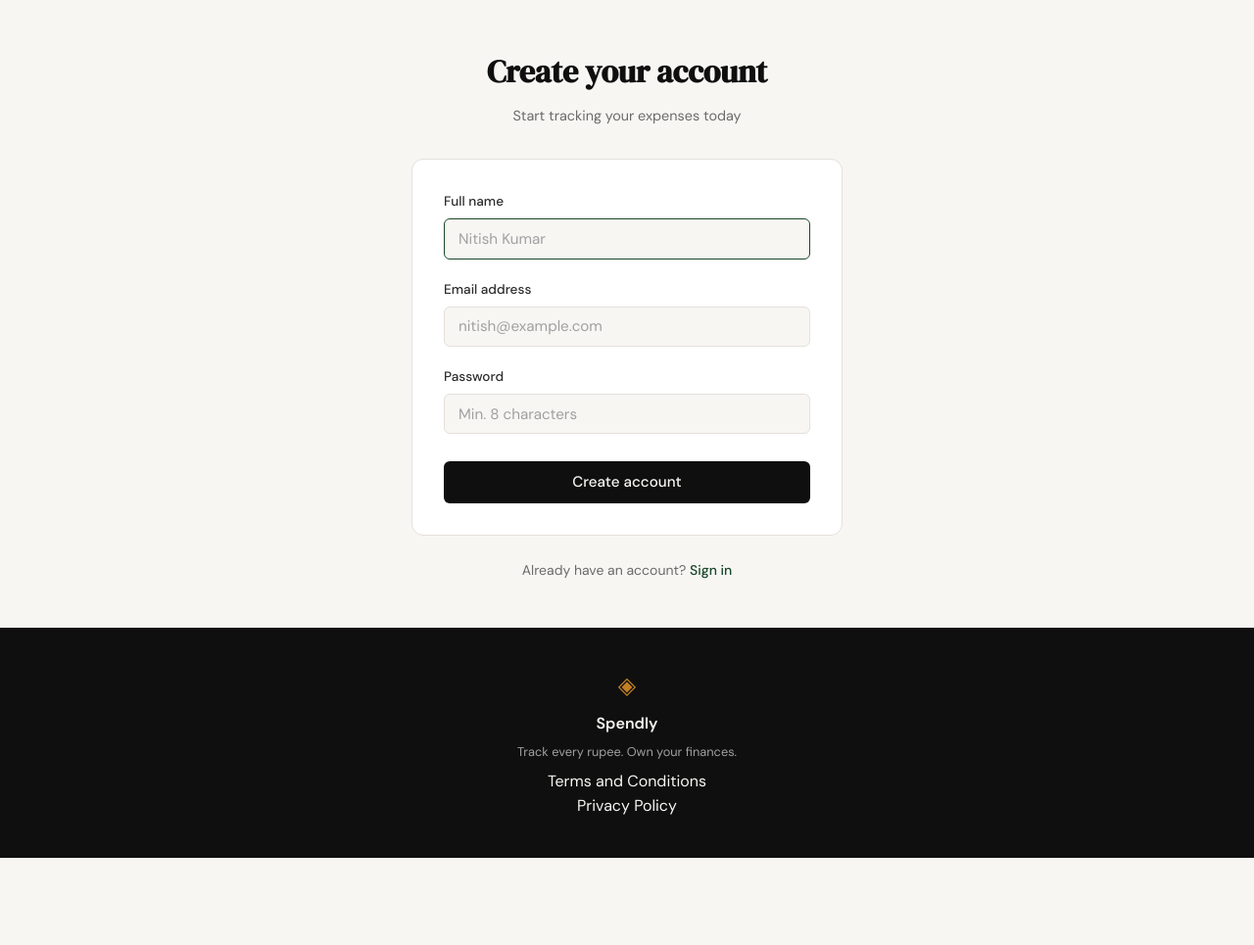
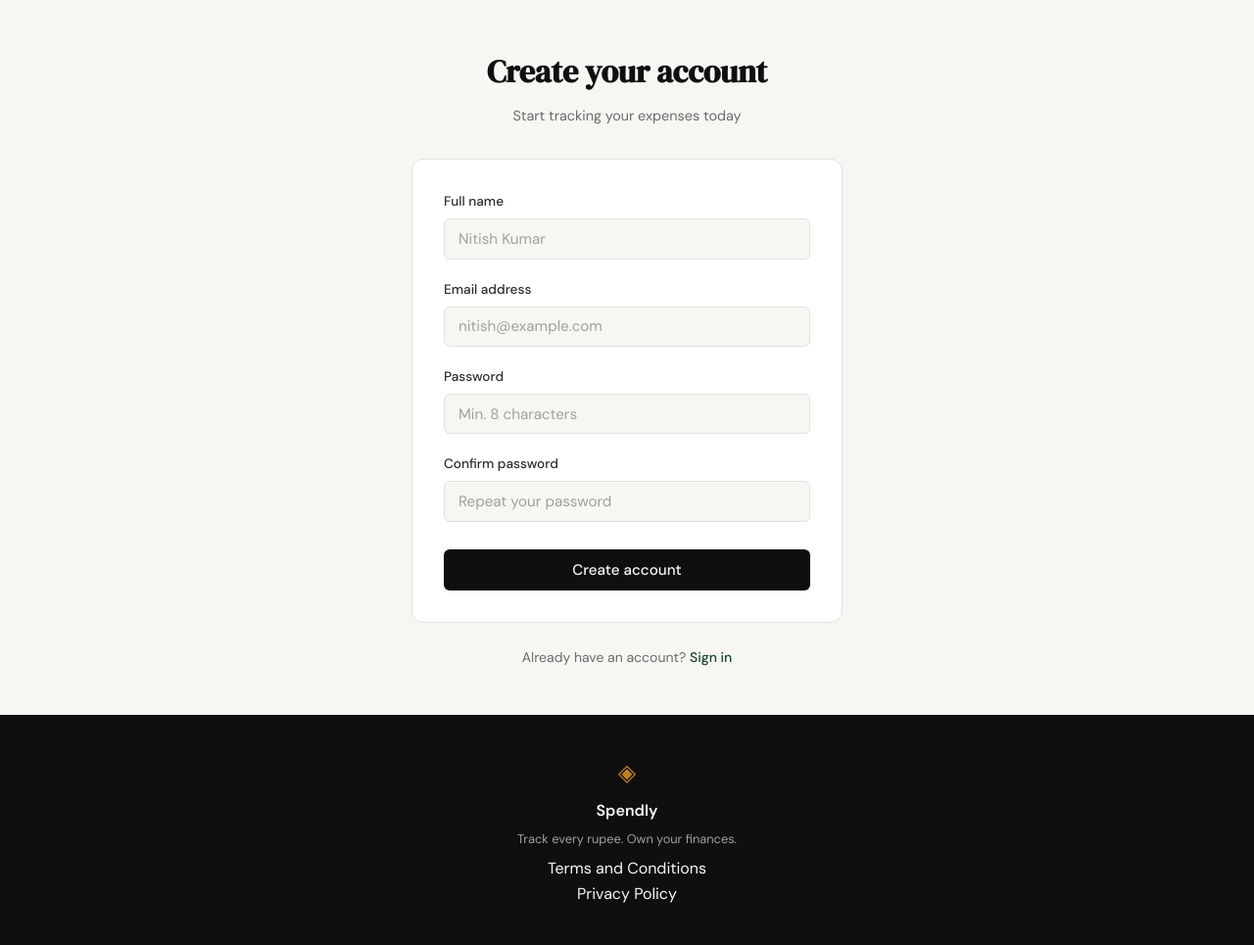
Before and after one commit to ShineAkash/spendly, a Flask app: page /register in a window 1280 px wide. Shown: the part 61-1026 px from the top of the page at 98% size. Before the commit the page ends 937 px from the top, so only its background shows below. Run offline with Flask 3, Linux system fonts and the light colour scheme.

Commit message:
add regestration feature

```diff
--- a/app.py
+++ b/app.py
@@ -1,7 +1,12 @@
-from flask import Flask, render_template
+from flask import Flask, render_template, flash, redirect, url_for, request
+from flask_wtf import FlaskForm
+from wtforms import StringField, PasswordField, SubmitField
+from wtforms.validators import DataRequired, Email, EqualTo, Length, ValidationError
+from werkzeug.security import generate_password_hash
 from database.db import get_db, init_db, seed_db
 
 app = Flask(__name__)
+app.config["SECRET_KEY"] = "dev-secret-key-change-in-production"
 
 
 # ------------------------------------------------------------------ #
@@ -13,9 +18,45 @@ def landing():
     return render_template("landing.html")
 
 
-@app.route("/register")
+@app.route("/register", methods=["GET", "POST"])
 def register():
-    return render_template("register.html")
+    form = RegistrationForm()
+    if form.validate_on_submit():
+        name = form.name.data
+        email = form.email.data
+        password_hash = generate_password_hash(form.password.data)
+
+        db = get_db()
+        try:
+            db.execute(
+                "INSERT INTO users (name, email, password_hash) VALUES (?, ?, ?)",
+                (name, email, password_hash)
+            )
+            db.commit()
+        except Exception:
+            flash("An account with that email already exists.", "error")
+            return render_template("register.html", form=form)
+
+        flash("Account created! Please sign in.", "success")
+        return redirect(url_for("login"))
+
+    return render_template("register.html", form=form)
+
+
+class RegistrationForm(FlaskForm):
+    name = StringField("Full name", validators=[DataRequired(), Length(min=2)])
+    email = StringField("Email address", validators=[DataRequired(), Email()])
+    password = PasswordField("Password", validators=[DataRequired(), Length(min=8)])
+    confirm_password = PasswordField(
+        "Confirm password", validators=[DataRequired(), EqualTo("password")]
+    )
+    submit = SubmitField("Create account")
+
+    def validate_email(self, email):
+        db = get_db()
+        cur = db.execute("SELECT id FROM users WHERE email = ?", (email.data,))
+        if cur.fetchone():
+            raise ValidationError("An account with that email already exists.")
 
 
 @app.route("/login")
--- a/requirements.txt
+++ b/requirements.txt
@@ -1,4 +1,6 @@
 flask==3.1.3
 werkzeug==3.1.6
+flask-wtf==1.2.2
+email-validator==2.2.0
 pytest==8.3.5
 pytest-flask==1.3.0
--- a/static/css/style.css
+++ b/static/css/style.css
@@ -646,6 +646,22 @@ a { color: inherit; text-decoration: none; }
     margin-bottom: 1.25rem;
 }
 
+.auth-success {
+    background: var(--accent-light);
+    color: var(--accent);
+    border: 1px solid #b8d9c6;
+    border-radius: var(--radius-sm);
+    padding: 0.75rem 1rem;
+    font-size: 0.875rem;
+    margin-bottom: 1.25rem;
+}
+
+.field-error {
+    color: var(--danger);
+    font-size: 0.8rem;
+    margin-top: 0.35rem;
+}
+
 .form-group { margin-bottom: 1.25rem; }
 
 .form-group label {
--- a/templates/register.html
+++ b/templates/register.html
@@ -13,30 +13,50 @@
         </div>
 
         <div class="auth-card">
-            {% if error %}
-            <div class="auth-error">{{ error }}</div>
-            {% endif %}
+            {% with messages = get_flashed_messages(with_categories=true) %}
+              {% if messages %}
+                {% for category, message in messages %}
+                  <div class="auth-{{ category }}">{{ message }}</div>
+                {% endfor %}
+              {% endif %}
+            {% endwith %}
 
-            <form method="POST" action="/register">
+            <form method="POST" action="/register" novalidate>
+                {{ form.hidden_tag() }}
+
                 <div class="form-group">
-                    <label for="name">Full name</label>
-                    <input type="text" id="name" name="name"
-                           class="form-input" placeholder="Nitish Kumar"
-                           required autofocus>
+                    {{ form.name.label }}
+                    {{ form.name(class="form-input", placeholder="Nitish Kumar") }}
+                    {% if form.name.errors %}
+                      <div class="field-error">{{ form.name.errors[0] }}</div>
+                    {% endif %}
                 </div>
+
                 <div class="form-group">
-                    <label for="email">Email address</label>
-                    <input type="email" id="email" name="email"
-                           class="form-input" placeholder="nitish@example.com"
-                           required>
+                    {{ form.email.label }}
+                    {{ form.email(class="form-input", placeholder="nitish@example.com") }}
+                    {% if form.email.errors %}
+                      <div class="field-error">{{ form.email.errors[0] }}</div>
+                    {% endif %}
                 </div>
+
                 <div class="form-group">
-                    <label for="password">Password</label>
-                    <input type="password" id="password" name="password"
-                           class="form-input" placeholder="Min. 8 characters"
-                           required>
+                    {{ form.password.label }}
+                    {{ form.password(class="form-input", placeholder="Min. 8 characters") }}
+                    {% if form.password.errors %}
+                      <div class="field-error">{{ form.password.errors[0] }}</div>
+                    {% endif %}
                 </div>
-                <button type="submit" class="btn-submit">Create account</button>
+
+                <div class="form-group">
+                    {{ form.confirm_password.label }}
+                    {{ form.confirm_password(class="form-input", placeholder="Repeat your password") }}
+                    {% if form.confirm_password.errors %}
+                      <div class="field-error">{{ form.confirm_password.errors[0] }}</div>
+                    {% endif %}
+                </div>
+
+                {{ form.submit(class="btn-submit") }}
             </form>
         </div>
 
```
Also changed, not shown: .claude/specs/02-registration.md (added), spendly.db.
